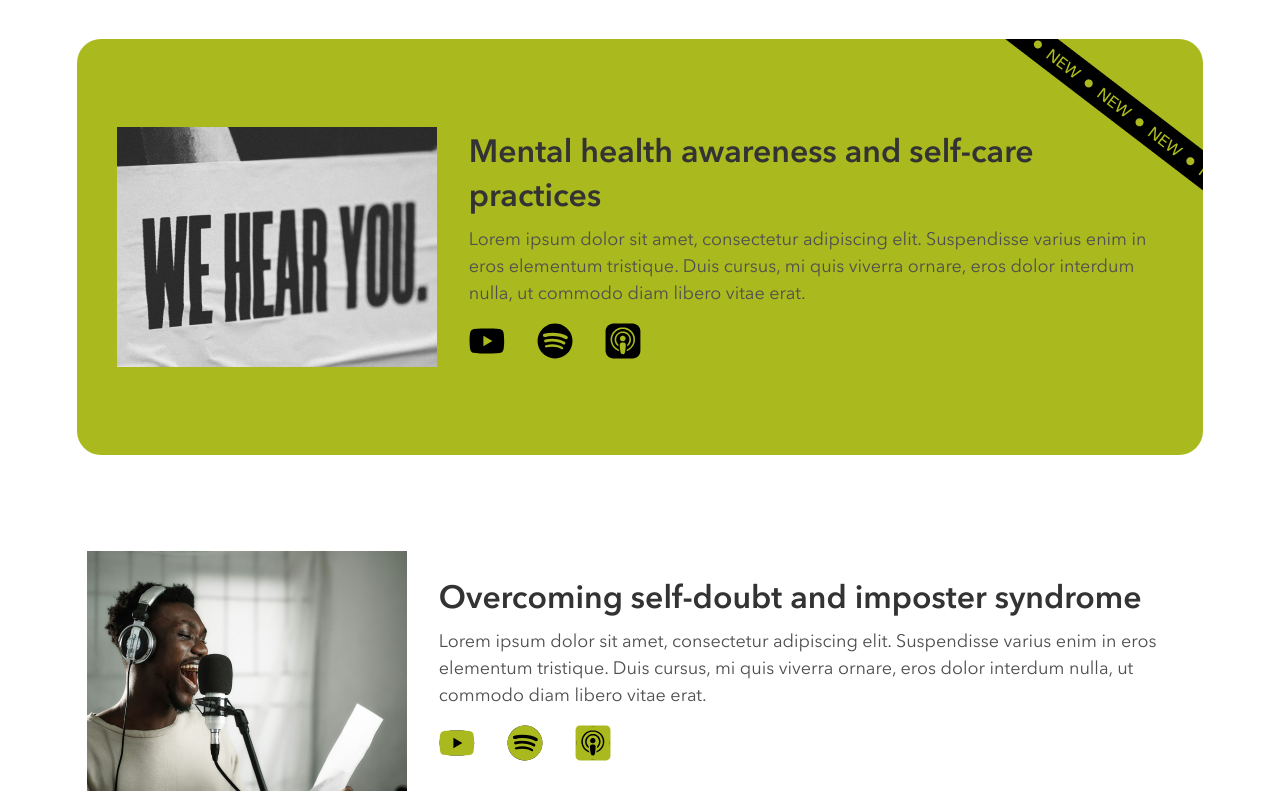
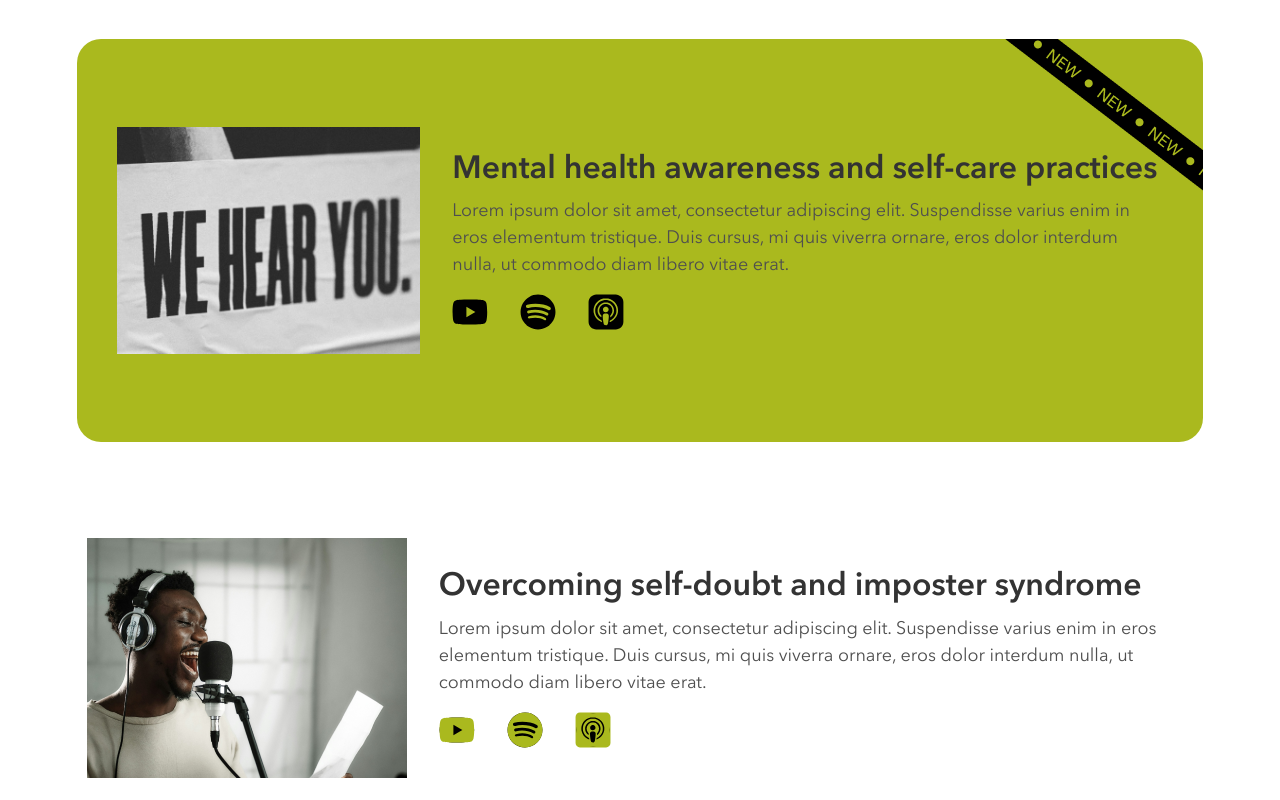
Before and after one commit to DenisPitsul/podcast-html-css, a plain HTML site: page index.html in a window 1280 px wide. Shown: the part 1200-2000 px from the top of the page. Drawn offline with nearby package versions, Linux system fonts and the light colour scheme.

Commit message:
Update episodes image width

```diff
--- a/assets/css/styles.css
+++ b/assets/css/styles.css
@@ -252,7 +252,10 @@ body {
         gap: 2rem;
     }
     .episodes-item-image{
-        width: 320px;
+        width: 29%;
+    }
+    .episodes-item-content {
+        flex-grow: 1;
     }
     .episodes-item:first-child .episodes-item-title,
     .episodes-item:not(:first-child) .episodes-item-title{
```
